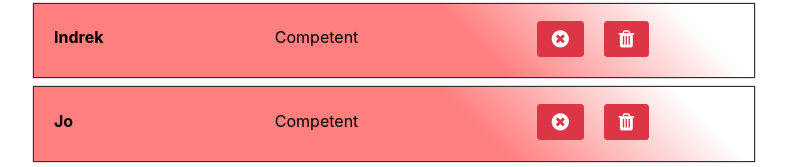
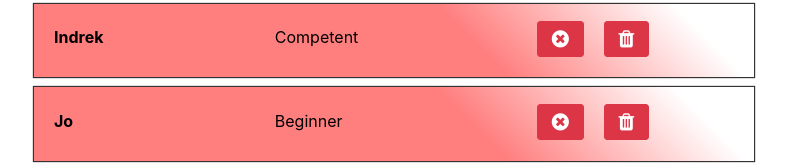
Before and after one commit to Dhrubub/tennis-matches-generator, a React (Create React App) app: page / in a window 1280 px wide. Shown: the part 583-750 px from the top of the page, without its empty margins (246-1033 px from the left). Built offline with nearby package versions, Linux system fonts and the light colour scheme.

Commit message:
changed hardcoded abilities to enum

```diff
--- a/src/components/Home/add-player.tsx
+++ b/src/components/Home/add-player.tsx
@@ -10,6 +10,13 @@ import {
 import { selectAllPlayers } from "../../store/Players/selector";
 import { selectActivePlayers } from "../../store/Players/selector";
 import { toggleActiveAction } from "../../store/Players/actions";
+
+export enum AbilityTypes {
+  proficient = "Proficient",
+  competent = "Competent",
+  intermediate = "Intermediate",
+  beginner = "Beginner",
+}
 
 interface AddPlayer {
   addPlayer: (player: Player) => void;
@@ -121,10 +128,10 @@ const AddPlayer = (props: AddPlayer) => {
                 setAbility(e.target.value);
               }}
             >
-              <Option>Beginner</Option>
-              <Option>Intermediate</Option>
-              <Option>Competent</Option>
-              <Option>Proficient</Option>
+              <Option>{AbilityTypes.beginner}</Option>
+              <Option>{AbilityTypes.intermediate}</Option>
+              <Option>{AbilityTypes.competent}</Option>
+              <Option>{AbilityTypes.proficient}</Option>
             </Select>
             <button type="submit">Add Player</button>
           </Form>
--- a/src/components/MatchCreator/matches.tsx
+++ b/src/components/MatchCreator/matches.tsx
@@ -5,6 +5,8 @@ import { selectActivePlayers } from "../../store/Players/selector";
 import { fetchActivePlayersAction } from "../../store/Players/actions";
 import PlayerCard from "./player-card";
 import styled from "styled-components";
+
+import {AbilityTypes as ab} from "../Home/add-player";
 
 interface Set {
   teamOne: {
@@ -54,16 +56,16 @@ const Matches = (props: ListPlayersProps) => {
 
     for (let count = 0; count < tempList.length; count++) {
       switch (tempList[count].ability) {
-        case "Beginner":
+        case ab.beginner:
           tempList[count].ability = 1;
           break;
-        case "Intermediate":
+        case ab.intermediate:
           tempList[count].ability = 2;
           break;
-        case "Competent":
+        case ab.competent:
           tempList[count].ability = 3;
           break;
-        case "Proficient":
+        case ab.proficient:
           tempList[count].ability = 4;
           break;
         default:
--- a/src/store/Players/reducer.ts
+++ b/src/store/Players/reducer.ts
@@ -1,5 +1,7 @@
 import { actionTypes as at } from "./constants";
 import { Player } from "./actions";
+
+import {AbilityTypes as ab} from "../../components/Home/add-player"
 
 interface Action {
   type: string;
@@ -13,45 +15,45 @@ interface PlayerState {
 }
 
 const testList = [
-  { name: "Dhruv", ability: "Proficient", active: false },
-  { name: "Shrenik", ability: "Proficient", active: false },
-  { name: "Roshan", ability: "Competent", active: false },
-  { name: "Daniel", ability: "Proficient", active: false },
+  { name: "Dhruv", ability: ab.proficient, active: false },
+  { name: "Shrenik", ability: ab.proficient, active: false },
+  { name: "Roshan", ability: ab.competent, active: false },
+  { name: "Daniel", ability: ab.proficient, active: false },
 
-  { name: "Mansoor", ability: "Proficient", active: false },
-  { name: "Anirudh", ability: "Proficient", active: false },
-  { name: "Ray L", ability: "Proficient", active: false },
-  { name: "Thushara", ability: "Proficient", active: false },
+  { name: "Mansoor", ability: ab.proficient, active: false },
+  { name: "Anirudh", ability: ab.proficient, active: false },
+  { name: "Ray L", ability: ab.proficient, active: false },
+  { name: "Thushara", ability: ab.proficient, active: false },
 
-  { name: "Derrick", ability: "Competent", active: false },
-  { name: "Ken", ability: "Competent", active: false },
-  { name: "Frankie", ability: "Intermediate", active: false },
-  { name: "Azia", ability: "Intermediate", active: false },
+  { name: "Derrick", ability: ab.competent, active: false },
+  { name: "Ken", ability: ab.competent, active: false },
+  { name: "Frankie", ability: ab.intermediate, active: false },
+  { name: "Azia", ability: ab.intermediate, active: false },
 
-  { name: "Harsh", ability: "Intermediate", active: false },
-  { name: "Saad", ability: "Intermediate", active: false },
-  { name: "Melissa", ability: "Beginner", active: false },
-  { name: "Mustafa", ability: "Beginner", active: false },
+  { name: "Harsh", ability: ab.intermediate, active: false },
+  { name: "Saad", ability: ab.intermediate, active: false },
+  { name: "Melissa", ability: ab.beginner, active: false },
+  { name: "Mustafa", ability: ab.beginner, active: false },
 
-  { name: "Terry", ability: "Competent", active: false },
-  { name: "Jay", ability: "Competent", active: false },
-  { name: "Ray R", ability: "Proficient", active: false },
-  { name: "Jonathan", ability: "Proficient", active: false },
+  { name: "Terry", ability: ab.competent, active: false },
+  { name: "Jay", ability: ab.competent, active: false },
+  { name: "Ray R", ability: ab.proficient, active: false },
+  { name: "Jonathan", ability: ab.proficient, active: false },
 
-  { name: "Yuji", ability: "Proficient", active: false },
-  { name: "Manoj", ability: "Competent", active: false },
-  { name: "Anubhav", ability: "Intermediate", active: false },
-  { name: "Geoff", ability: "Competent", active: false },
+  { name: "Yuji", ability: ab.proficient, active: false },
+  { name: "Manoj", ability: ab.competent, active: false },
+  { name: "Anubhav", ability: ab.intermediate, active: false },
+  { name: "Geoff", ability: ab.competent, active: false },
 
-  { name: "Anne", ability: "Beginner", active: false },
-  { name: "Jo", ability: "Competent", active: false },
-  { name: "Indrek", ability: "Competent", active: false },
-  { name: "Nish", ability: "Competent", active: false },
+  { name: "Anne", ability: ab.beginner, active: false },
+  { name: "Jo", ability: ab.beginner, active: false },
+  { name: "Indrek", ability: ab.competent, active: false },
+  { name: "Nish", ability: ab.competent, active: false },
 
-  { name: "Yogesh", ability: "Beginner", active: false },
-  { name: "Dwight", ability: "Proficient", active: false },
-  { name: "Selva", ability: "Beginner", active: false },
-  { name: "Sathya", ability: "Beginner", active: false },
+  { name: "Yogesh", ability: ab.beginner, active: false },
+  { name: "Dwight", ability: ab.proficient, active: false },
+  { name: "Selva", ability: ab.beginner, active: false },
+  { name: "Sathya", ability: ab.beginner, active: false },
 ];
 
 const initialState: PlayerState = {
```
